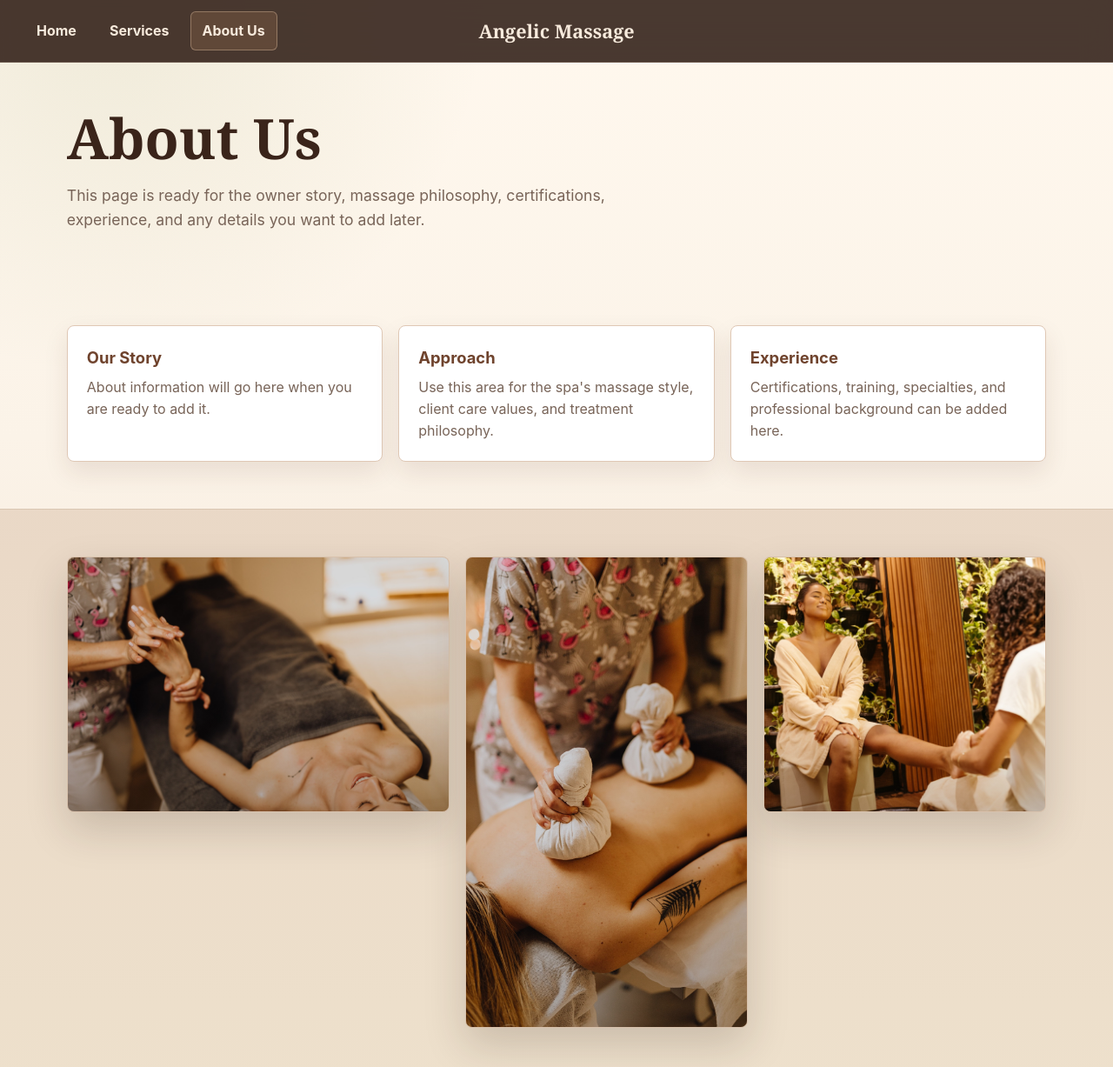
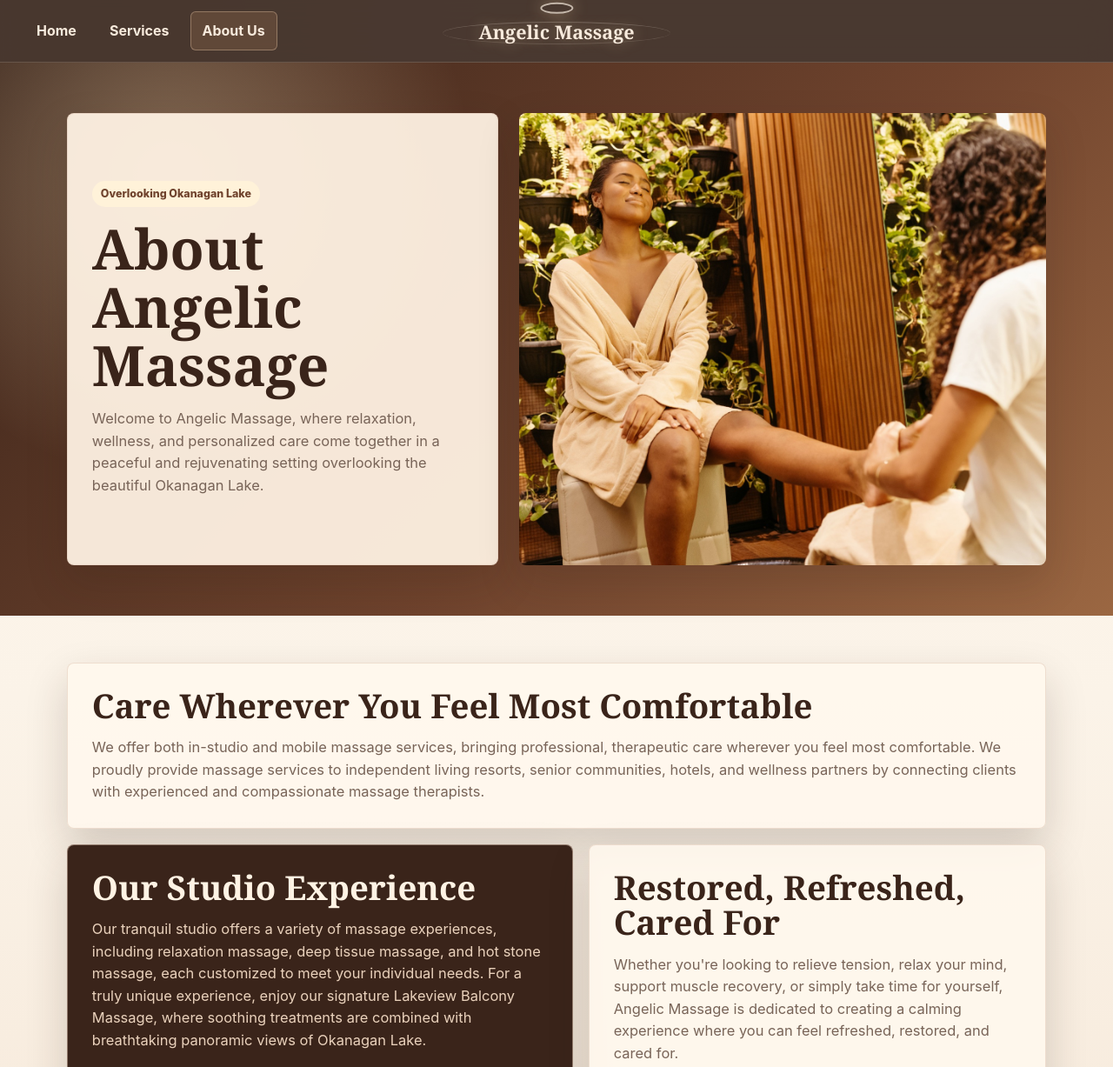
Before and after one commit to asaplyintern/angelic-massage, a plain HTML site: page public/about.html in a window 1280 px wide. Shown: the top 1227 px of the page at 87% size. Drawn offline with Linux system fonts and the light colour scheme.

Commit message:
Enhance brand about page and booking links

```diff
--- a/public/about.html
+++ b/public/about.html
@@ -4,7 +4,7 @@
     <meta charset="utf-8">
     <meta name="viewport" content="width=device-width, initial-scale=1">
     <title>About Us | Angelic Massage</title>
-    <link rel="stylesheet" href="/styles.css?v=hero-loop">
+    <link rel="stylesheet" href="/styles.css?v=angel-about">
   </head>
   <body>
     <header class="site-header">
@@ -17,39 +17,41 @@
     </header>
 
     <main>
-      <section class="page-title">
-        <h1>About Us</h1>
-        <p>This page is ready for the owner story, massage philosophy, certifications, experience, and any details you want to add later.</p>
+      <section class="about-hero">
+        <div class="about-card main">
+          <span class="eyebrow">Overlooking Okanagan Lake</span>
+          <h1>About Angelic Massage</h1>
+          <p>Welcome to Angelic Massage, where relaxation, wellness, and personalized care come together in a peaceful and rejuvenating setting overlooking the beautiful Okanagan Lake.</p>
+        </div>
+        <figure class="about-photo">
+          <img src="/assets/nature-spa-foot.jpg" alt="Spa room with natural plants and warm wood">
+        </figure>
       </section>
 
-      <section class="band">
-        <div class="feature-grid">
-          <article class="feature">
-            <h3>Our Story</h3>
-            <p>About information will go here when you are ready to add it.</p>
-          </article>
-          <article class="feature">
-            <h3>Approach</h3>
-            <p>Use this area for the spa's massage style, client care values, and treatment philosophy.</p>
-          </article>
-          <article class="feature">
-            <h3>Experience</h3>
-            <p>Certifications, training, specialties, and professional background can be added here.</p>
-          </article>
+      <section class="band about-story">
+        <div class="about-card wide">
+          <h2>Care Wherever You Feel Most Comfortable</h2>
+          <p>We offer both in-studio and mobile massage services, bringing professional, therapeutic care wherever you feel most comfortable. We proudly provide massage services to independent living resorts, senior communities, hotels, and wellness partners by connecting clients with experienced and compassionate massage therapists.</p>
+        </div>
+        <div class="about-card warm-panel">
+          <h2>Our Studio Experience</h2>
+          <p>Our tranquil studio offers a variety of massage experiences, including relaxation massage, deep tissue massage, and hot stone massage, each customized to meet your individual needs. For a truly unique experience, enjoy our signature Lakeview Balcony Massage, where soothing treatments are combined with breathtaking panoramic views of Okanagan Lake.</p>
+        </div>
+        <div class="about-card">
+          <h2>Restored, Refreshed, Cared For</h2>
+          <p>Whether you're looking to relieve tension, relax your mind, support muscle recovery, or simply take time for yourself, Angelic Massage is dedicated to creating a calming experience where you can feel refreshed, restored, and cared for.</p>
+          <p>Your comfort and well-being are at the heart of everything we do.</p>
         </div>
       </section>
 
-      <section class="band warm">
-        <div class="image-grid">
-          <figure class="image-card">
-            <img src="/assets/arm-massage.jpg" alt="Arm and hand massage treatment">
-          </figure>
-          <figure class="image-card tall">
-            <img src="/assets/herbal-compress.jpg" alt="Herbal compress massage treatment">
-          </figure>
-          <figure class="image-card">
-            <img src="/assets/nature-spa-foot.jpg" alt="Nature inspired spa treatment room">
-          </figure>
+      <section class="band warm owner-band">
+        <figure class="image-card tall">
+          <img src="/assets/arm-massage.jpg" alt="Arm and hand massage treatment">
+        </figure>
+        <div class="about-card owner-card">
+          <span class="eyebrow">Meet the owner</span>
+          <h2>The Heart Behind Angelic Massage</h2>
+          <p>Owner and massage therapist information can be added here next, including training, experience, specialties, personal approach, and the story behind Angelic Massage.</p>
         </div>
       </section>
     </main>
@@ -62,6 +64,6 @@
         <a data-email></a>
       </div>
     </footer>
-    <script src="/site.js"></script>
+    <script src="/site.js?v=service-links"></script>
   </body>
 </html>
--- a/public/site.js
+++ b/public/site.js
@@ -79,11 +79,12 @@ function fillFooter() {
 function renderServices(targetId, limit) {
   const target = document.getElementById(targetId);
   if (!target) return;
+  const source = window.location.pathname === "/services" ? "services" : "home";
   target.innerHTML = services
     .slice(0, limit || services.length)
     .map(
       (service) => `
-        <article class="service-card reveal">
+        <a class="service-card reveal" href="/booking?from=${source}&service=${service.id}">
           <img class="service-image" src="${service.image}" alt="${service.name} treatment">
           ${service.popular ? '<span class="badge">Most Popular</span>' : ""}
           <div>
@@ -96,7 +97,7 @@ function renderServices(targetId, limit) {
               .map(([duration, price]) => `<li><span>${duration}</span><span>$${price} CAD</span></li>`)
               .join("")}
           </ul>
-        </article>
+        </a>
       `
     )
     .join("");
@@ -116,6 +117,10 @@ function setupBookingForm() {
   serviceSelect.innerHTML = services
     .map((service) => `<option value="${service.id}">${service.name} - ${service.category}</option>`)
     .join("");
+  const requestedService = params.get("service");
+  if (services.some((service) => service.id === requestedService)) {
+    serviceSelect.value = requestedService;
+  }
 
   function updateDurations() {
     const service = services.find((item) => item.id === serviceSelect.value);
@@ -154,7 +159,7 @@ function setupBookingForm() {
 
 function setupRevealAnimations() {
   const items = document.querySelectorAll(
-    ".hero-copy, .hero-actions, .feature, .service-card, .image-card, .booking-strip, .booking-panel, .admin-panel, .section-heading, .page-title"
+    ".hero-copy, .hero-actions, .feature, .service-card, .image-card, .about-card, .about-photo, .booking-strip, .booking-panel, .admin-panel, .section-heading, .page-title"
   );
   items.forEach((item) => item.classList.add("reveal"));
   if (!("IntersectionObserver" in window)) {
--- a/public/styles.css
+++ b/public/styles.css
@@ -85,11 +85,42 @@ a {
   position: absolute;
   left: 50%;
   transform: translateX(-50%);
+  isolation: isolate;
+  padding: 10px 18px 7px;
   font-family: Georgia, "Times New Roman", serif;
   font-size: 1.35rem;
   font-weight: 700;
   color: #f7eadc;
   white-space: nowrap;
+  text-shadow: 0 0 18px rgba(255, 230, 188, 0.36);
+}
+
+.brand::before {
+  position: absolute;
+  top: 0;
+  left: 50%;
+  z-index: -1;
+  width: 34px;
+  height: 9px;
+  content: "";
+  border: 2px solid rgba(247, 234, 220, 0.72);
+  border-radius: 50%;
+  transform: translate(-50%, -55%);
+  box-shadow: 0 0 18px rgba(255, 221, 170, 0.35);
+}
+
+.brand::after {
+  position: absolute;
+  top: 55%;
+  left: 50%;
+  z-index: -2;
+  width: 122%;
+  height: 24px;
+  content: "";
+  border-top: 1px solid rgba(247, 234, 220, 0.24);
+  border-bottom: 1px solid rgba(247, 234, 220, 0.14);
+  border-radius: 50%;
+  transform: translate(-50%, -50%);
 }
 
 .header-action,
@@ -146,9 +177,9 @@ main {
   position: absolute;
   inset: auto 0 0;
   z-index: 1;
-  height: 24%;
+  height: 38%;
   content: "";
-  background: linear-gradient(180deg, transparent, rgba(251, 243, 232, 0.36));
+  background: linear-gradient(180deg, transparent 10%, rgba(251, 243, 232, 0.68));
   pointer-events: none;
 }
 
@@ -379,6 +410,15 @@ img {
   flex-direction: column;
   gap: 18px;
   padding: 0;
+  color: inherit;
+  text-decoration: none;
+  transition: transform 220ms ease, box-shadow 220ms ease, border-color 220ms ease;
+}
+
+.service-card:hover {
+  transform: translateY(-4px);
+  border-color: rgba(196, 139, 97, 0.54);
+  box-shadow: 0 18px 36px rgba(75, 43, 28, 0.14);
 }
 
 .service-card > div,
@@ -517,6 +557,118 @@ img {
 .booking-photo {
   margin-top: 22px;
   min-height: 380px;
+}
+
+.about-hero {
+  display: grid;
+  grid-template-columns: minmax(0, 0.9fr) minmax(360px, 1.1fr);
+  gap: 24px;
+  align-items: stretch;
+  padding: 58px 6vw;
+  background:
+    radial-gradient(circle at 15% 20%, rgba(255, 232, 190, 0.34), transparent 22rem),
+    linear-gradient(135deg, #3a241a, #6f432d 58%, #9b6742);
+  color: #fff3e4;
+}
+
+.about-card {
+  position: relative;
+  padding: 28px;
+  border: 1px solid rgba(223, 200, 181, 0.54);
+  border-radius: 8px;
+  background: rgba(255, 248, 238, 0.86);
+  box-shadow: var(--shadow);
+  color: var(--ink);
+}
+
+.about-card.main {
+  display: flex;
+  flex-direction: column;
+  justify-content: center;
+  min-height: 520px;
+  background: rgba(255, 243, 228, 0.94);
+}
+
+.about-card.main h1,
+.about-card h2 {
+  margin: 0;
+  font-family: Georgia, "Times New Roman", serif;
+  color: var(--warm-dark);
+  line-height: 1.05;
+}
+
+.about-card.main h1 {
+  font-size: clamp(2.4rem, 5vw, 5rem);
+}
+
+.about-card h2 {
+  font-size: clamp(1.65rem, 3vw, 2.8rem);
+}
+
+.about-card p {
+  margin: 16px 0 0;
+  color: var(--muted);
+  font-size: 1.03rem;
+}
+
+.about-photo {
+  min-height: 520px;
+  margin: 0;
+  overflow: hidden;
+  border-radius: 8px;
+  box-shadow: var(--shadow);
+}
+
+.about-photo img {
+  width: 100%;
+  height: 100%;
+  object-fit: cover;
+}
+
+.eyebrow {
+  display: inline-flex;
+  width: fit-content;
+  margin-bottom: 14px;
+  padding: 5px 10px;
+  border-radius: 999px;
+  background: #fff2d9;
+  color: var(--cedar);
+  font-size: 0.78rem;
+  font-weight: 850;
+}
+
+.about-story {
+  display: grid;
+  grid-template-columns: minmax(0, 1.05fr) minmax(0, 0.95fr);
+  gap: 18px;
+}
+
+.about-card.wide {
+  grid-column: span 2;
+}
+
+.about-card.warm-panel {
+  background: #3a241a;
+  color: #fff3e4;
+}
+
+.about-card.warm-panel h2 {
+  color: #fff3e4;
+}
+
+.about-card.warm-panel p {
+  color: #ead2bc;
+}
+
+.owner-band {
+  display: grid;
+  grid-template-columns: minmax(320px, 0.8fr) minmax(0, 1.2fr);
+  gap: 22px;
+  align-items: center;
+}
+
+.owner-card {
+  min-height: 320px;
 }
 
 .small-photo {
@@ -749,6 +901,11 @@ textarea {
     align-self: center;
   }
 
+  .brand::before,
+  .brand::after {
+    display: none;
+  }
+
   .booking-page,
   .booking-strip {
     grid-template-columns: 1fr;
@@ -757,9 +914,16 @@ textarea {
   .feature-grid,
   .service-grid,
   .placeholder-row,
+  .about-hero,
+  .about-story,
+  .owner-band,
   .image-grid,
   .image-grid.two {
     grid-template-columns: 1fr;
+  }
+
+  .about-card.wide {
+    grid-column: auto;
   }
 
   .hero {
```
Also changed, not shown: public/admin.html (+2 -2 lines), public/booking.html (+2 -2 lines), public/index.html (+2 -2 lines), public/services.html (+2 -2 lines).
